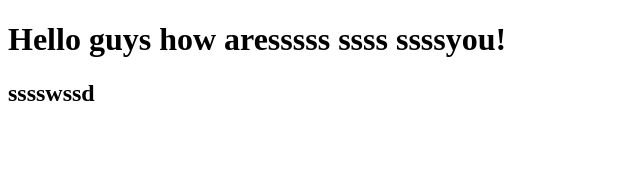
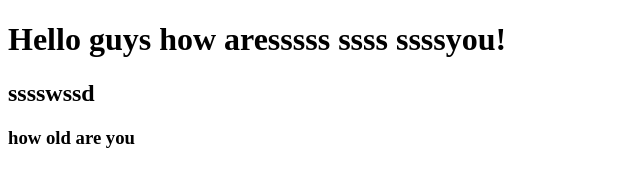
Before and after one commit to sushanthraju1234/React-JS, a plain HTML site: page index.html in a window 1280 px wide. Shown: the whole page, without its empty margins (0-640 px from the left). Drawn offline with Linux system fonts and the light colour scheme.

Commit message:
added the h3 element

```diff
--- a/index.html
+++ b/index.html
@@ -8,5 +8,6 @@
   <body>
     <h1>Hello guys how aresssss ssss ssssyou!</h1>
     <h2>sssswssd</h2>
+    <h3>how old are you</h3>
   </body>
 </html>
```
